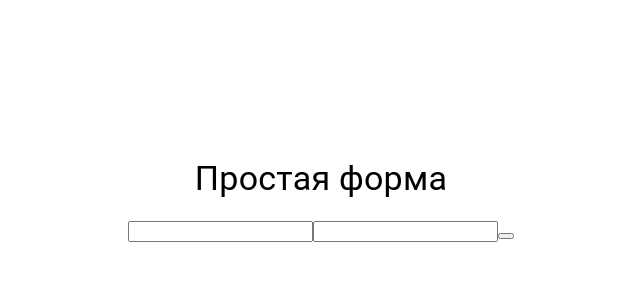
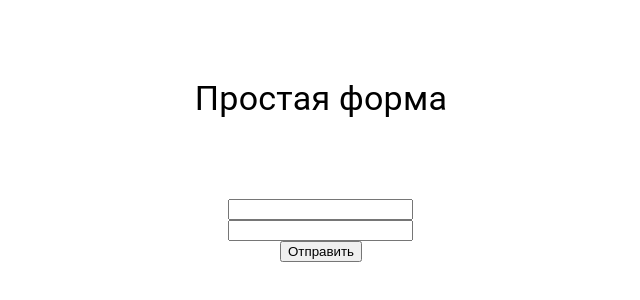
Before and after one commit to lvnnew/next-app-form, a Next.js app: page / in a window 1280 px wide. Shown: the part 200-500 px from the top of the page, without its empty margins (319-959 px from the left). Built offline with nearby package versions, Linux system fonts and the light colour scheme.

Commit message:
яндекс метрика отправляет события

```diff
--- a/components/Form.tsx
+++ b/components/Form.tsx
@@ -50,12 +50,29 @@ const Form = () => {
       >
         Простая форма
       </Typography>
-      <form onSubmit={handleSubmit(onSubmit)}>
-        <input {...register("name")} />
+      <form
+        onSubmit={handleSubmit(onSubmit)}
+        style={{
+          padding: "30px",
+          maxWidth: "700px",
+          margin: "30px auto",
+          background: "#fff",
+          display: "flex",
+          alignItems: "center",
+          justifyContent: "center",
+          flexDirection: "column",
+        }}
+      >
+        <input
+          {...register("name")}
+          onChange={() => {
+            ym("reachGoal", "FirstInput");
+          }}
+        />
         <input
           {...register("phone")}
           onChange={() => {
-            ym("reachGoal", "FirstInput");
+            ym("reachGoal", "SecondInput");
           }}
         />
         <button
@@ -66,7 +83,9 @@ const Form = () => {
               return clientID;
             });
           }}
-        />
+        >
+          Отправить
+        </button>
       </form>
     </Box>
   );
```
